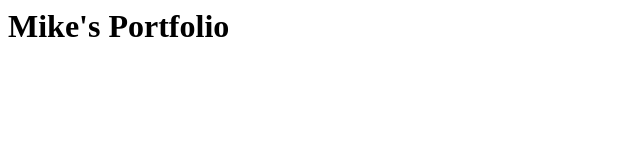
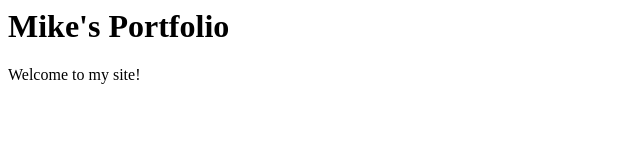
Before and after one commit to manotim/portfolio-site, a plain HTML site: page index.html in a window 1280 px wide. Shown: the whole page, without its empty margins (0-640 px from the left). Drawn offline with Linux system fonts and the light colour scheme.

Commit message:
added paragraph

```diff
--- a/index.html
+++ b/index.html
@@ -1 +1,3 @@
 <h1>Mike's Portfolio</h1>
+<!-- Open index.html in VS Code or nano -->
+<p>Welcome to my site!</p>
```
